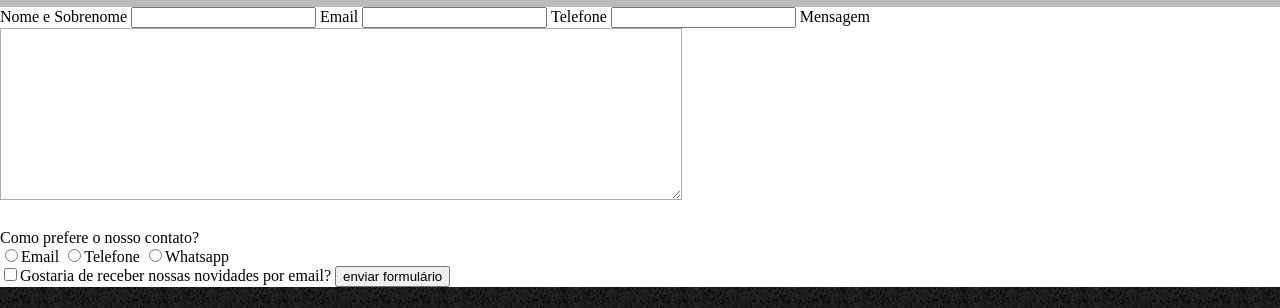
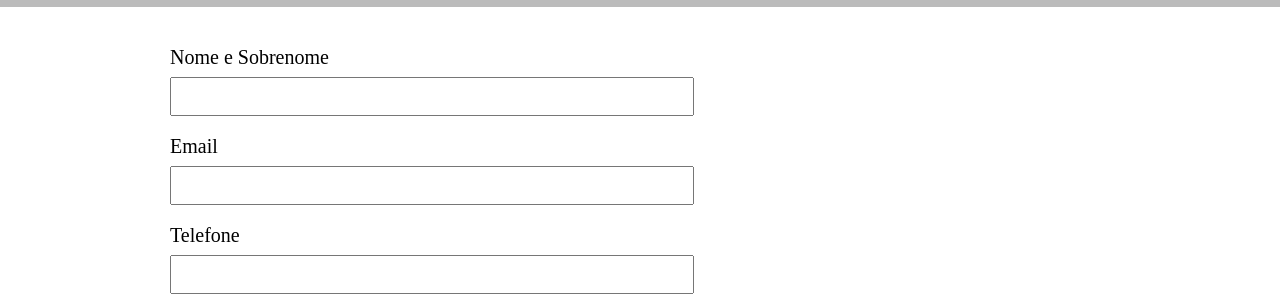
Before and after one commit to R3NEG4D3/R3NEG4D3, a plain HTML site: page contato.html in a window 1280 px wide. Shown: the part 286-594 px from the top of the page. Drawn offline with Linux system fonts and the light colour scheme.

Commit message:
Add files via upload

```diff
--- a/style.css
+++ b/style.css
@@ -65,7 +65,7 @@ nav a:hover {
 
 .produtos h2 {
 font-size: 30px;
-	font-weight: bold;
+font-weight: bold;receber
 }
 
 .produto-descricao {
@@ -155,3 +155,37 @@ td, th {
 border: 1px solid #000000;
 padding: 5px 20px;
 }
+
+main {
+ width: 940px;
+margin: 0 auto;
+}
+
+form {
+margin: 40px 0;
+}
+
+form label {
+ display:block;
+font-size: 20px;
+margin: 0 0 10px;
+}
+
+.input-padrao {
+ display: block;
+margin: 0 0 20px;
+padding: 10px 25px;
+width: 50%
+}
+
+.checkbox {
+ margin: 20px 0;
+}
+
+p {
+ color: red;
+}
+
+form p {
+ color: blue;
+}
```
Lines whose indentation alone changed are shown as unchanged.
